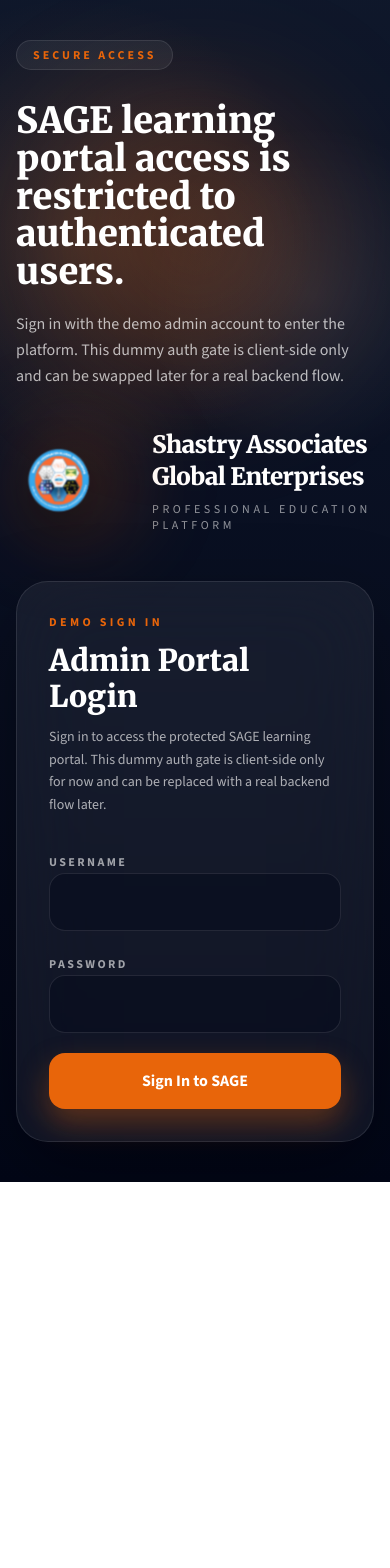
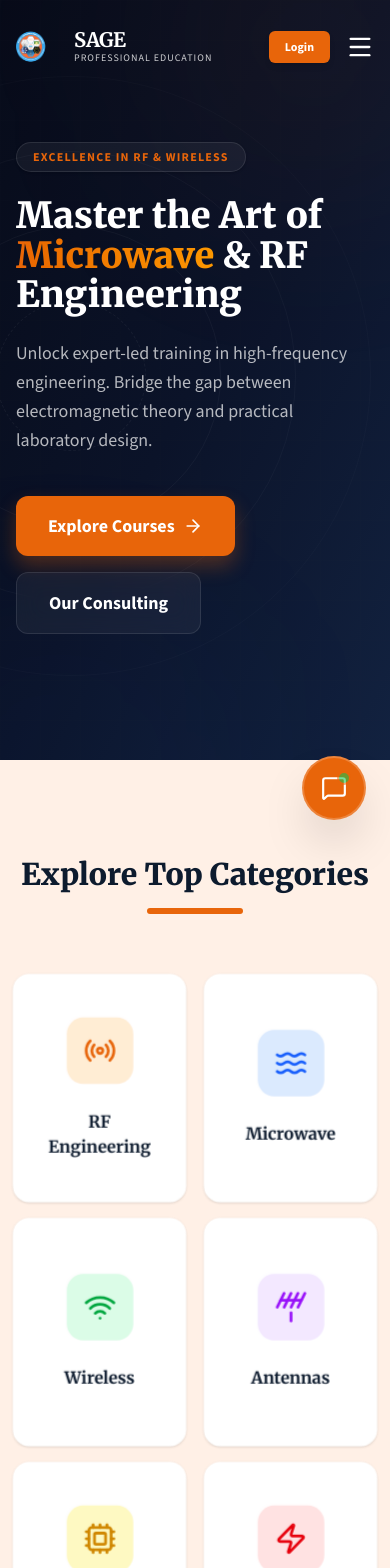
Before and after one commit to Shashankckotagi/sage-e-learning-platform, a React (Vite) app: page / in a window 390 px wide. Shown: the top 1568 px of the page. Before the commit the page ends 1182 px from the top, so only its background shows below. Built offline with nearby package versions, Linux system fonts and the light colour scheme.

Commit message:
feat: make homepage public, add header login modal and mobile toggle integration

```diff
--- a/src/App.tsx
+++ b/src/App.tsx
@@ -85,6 +85,7 @@
   const [authError, setAuthError] = useState('');
   const [isScrolled, setIsScrolled] = useState(false);
   const [isMobileMenuOpen, setIsMobileMenuOpen] = useState(false);
+  const [isLoginModalOpen, setIsLoginModalOpen] = useState(false);
 
   // Custom navigation & interaction states
   const [selectedCategory, setSelectedCategory] = useState<string | null>(null);
@@ -99,14 +100,12 @@
   }, []);
 
   useEffect(() => {
-    if (!isAuthenticated) return;
-
     const handleScroll = () => {
       setIsScrolled(window.scrollY > 50);
     };
     window.addEventListener('scroll', handleScroll);
     return () => window.removeEventListener('scroll', handleScroll);
-  }, [isAuthenticated]);
+  }, []);
 
   // Soft scroll-reset when category is updated
   useEffect(() => {
@@ -145,6 +144,8 @@
       window.sessionStorage.setItem(AUTH_STORAGE_KEY, 'true');
       setAuthError('');
       setIsAuthenticated(true);
+      setIsLoginModalOpen(false);
+      setToastMessage('Successfully logged in as Admin.');
       return;
     }
 
@@ -164,127 +165,6 @@
     window.scrollTo({ top: 0, behavior: 'auto' });
   };
 
-  if (!isAuthenticated) {
-    return (
-      <div className="min-h-screen bg-sage-navy text-white overflow-hidden relative">
-        <div className="absolute inset-0 bg-[radial-gradient(circle_at_20%_20%,rgba(251,146,60,0.16),transparent_24%),radial-gradient(circle_at_80%_25%,rgba(255,255,255,0.08),transparent_18%),linear-gradient(180deg,rgba(15,23,42,0.92),rgba(2,6,23,1))]" />
-        <div className="absolute top-24 left-1/2 -translate-x-1/2 h-72 w-72 rounded-full bg-sage-orange/20 blur-3xl" />
-
-        <div className="relative z-10 min-h-screen flex items-center justify-center px-4 py-10">
-          <div className="w-full max-w-5xl grid lg:grid-cols-[1.1fr_0.9fr] gap-10 items-center">
-            <div className="space-y-8">
-              <span className="inline-flex items-center gap-2 px-4 py-1.5 bg-white/6 border border-white/10 rounded-full text-xs font-bold uppercase tracking-[0.25em] text-sage-orange">
-                Secure Access
-              </span>
-              <div className="max-w-2xl">
-                <h1 className="text-4xl md:text-6xl font-black leading-[1.05] mb-5">
-                  SAGE learning portal access is restricted to authenticated users.
-                </h1>
-                <p className="text-white/70 text-base md:text-lg leading-relaxed">
-                  Sign in with the demo admin account to enter the platform. This dummy auth gate is client-side only and can be swapped later for a real backend flow.
-                </p>
-              </div>
-
-              <div className="flex items-center gap-4">
-                <TiltedCard
-                  altText="SAGE Logo"
-                  captionText="SAGE"
-                  containerHeight="120px"
-                  containerWidth="120px"
-                  imageHeight="120px"
-                  imageWidth="120px"
-                  rotateAmplitude={12}
-                  scaleOnHover={1.05}
-                  showMobileWarning={false}
-                  showTooltip={false}
-                  displayOverlayContent={true}
-                  className="h-[120px] w-[120px]"
-                  overlayContent={
-                    <div className="relative flex h-[120px] w-[120px] items-center justify-center">
-                      <div className="absolute inset-0 rounded-full bg-sage-orange/20 blur-2xl" />
-                      <img
-                        src="/SAGE Hexagon Logo.png"
-                        alt="SAGE Logo"
-                        className="relative z-10 h-[92px] w-[92px] object-contain drop-shadow-[0_18px_24px_rgba(0,0,0,0.35)]"
-                      />
-                    </div>
-                  }
-                />
-                <div>
-                  <p className="text-2xl font-serif font-black tracking-tight">Shastry Associates Global Enterprises</p>
-                  <p className="text-white/55 uppercase tracking-[0.3em] text-xs mt-2">Professional Education Platform</p>
-                </div>
-              </div>
-            </div>
-
-            <motion.div
-              initial={{ opacity: 0, y: 24 }}
-              animate={{ opacity: 1, y: 0 }}
-              className="bg-white/[0.06] border border-white/10 backdrop-blur-2xl rounded-[2rem] p-8 md:p-10 shadow-[0_30px_80px_rgba(0,0,0,0.35)]"
-            >
-              <div className="mb-8">
-                <p className="text-sage-orange text-xs font-bold uppercase tracking-[0.28em] mb-3">Demo Sign In</p>
-                <h2 className="text-3xl font-black mb-3">Admin Portal Login</h2>
-                <p className="text-white/65 text-sm leading-relaxed">
-                  Sign in to access the protected SAGE learning portal. This dummy auth gate is client-side only for now and can be replaced with a real backend flow later.
-                </p>
-              </div>
-
-              <form onSubmit={handleLogin} className="space-y-5">
-                <div className="space-y-2">
-                  <label htmlFor="auth-email" className="text-xs font-bold uppercase tracking-[0.2em] text-white/60">
-                    Username
-                  </label>
-                  <input
-                    id="auth-email"
-                    type="email"
-                    value={authEmail}
-                    onChange={(e) => {
-                      setAuthEmail(e.target.value);
-                      setAuthError('');
-                    }}
-                    className="w-full rounded-2xl border border-white/10 bg-slate-950/40 px-5 py-4 text-white outline-none transition-colors focus:border-sage-orange"
-                    placeholder=""
-                  />
-                </div>
-
-                <div className="space-y-2">
-                  <label htmlFor="auth-password" className="text-xs font-bold uppercase tracking-[0.2em] text-white/60">
-                    Password
-                  </label>
-                  <input
-                    id="auth-password"
-                    type="password"
-                    value={authPassword}
-                    onChange={(e) => {
-                      setAuthPassword(e.target.value);
-                      setAuthError('');
-                    }}
-                    className="w-full rounded-2xl border border-white/10 bg-slate-950/40 px-5 py-4 text-white outline-none transition-colors focus:border-sage-orange"
-                    placeholder=""
-                  />
-                </div>
-
-                {authError && (
-                  <div className="rounded-2xl border border-red-400/25 bg-red-500/10 px-4 py-3 text-sm text-red-200">
-                    {authError}
-                  </div>
-                )}
-
-                <button
-                  type="submit"
-                  className="w-full bg-sage-orange text-white py-4 rounded-2xl font-black text-base hover:bg-opacity-90 transition-all shadow-[0_14px_30px_rgba(232,101,10,0.35)] cursor-pointer"
-                >
-                  Sign In to SAGE
-                </button>
-              </form>
-            </motion.div>
-          </div>
-        </div>
-      </div>
-    );
-  }
-
   return (
     <div className="min-h-screen bg-white selection:bg-sage-orange selection:text-white">
       {/* Navbar */}
@@ -293,7 +173,14 @@
           <div className="flex justify-between items-center">
             {/* Logo */}
             <div
-              onClick={() => setSelectedCategory(null)}
+              onClick={() => {
+                setSelectedCategory(null);
+                setViewingCourse(null);
+                setEnrolledCourse(null);
+                setIsLoginModalOpen(false);
+                setIsMobileMenuOpen(false);
+                window.scrollTo({ top: 0, behavior: 'smooth' });
+              }}
               className="flex items-center space-x-3 cursor-pointer"
             >
               <img src="/SAGE Hexagon Logo.png" alt="SAGE Logo" className="w-[46px] h-[46px] shrink-0 hover:rotate-6 transition-transform duration-300 object-contain" />
@@ -319,6 +206,9 @@
                     e.preventDefault();
                     if (item === 'Home') {
                       setSelectedCategory(null);
+                      setViewingCourse(null);
+                      setEnrolledCourse(null);
+                      setIsLoginModalOpen(false);
                       window.scrollTo({ top: 0, behavior: 'smooth' });
                     } else if (item === 'Courses') {
                       setSelectedCategory(null);
@@ -351,6 +241,8 @@
 
             {/* Auth Buttons */}
             <div className="hidden lg:flex items-center space-x-4">
+              {isAuthenticated ? (
+                <>
                   <button
                     onClick={handleLogout}
                     className="text-sm font-semibold px-4 py-2 transition-colors hover:text-sage-orange text-white cursor-pointer"
@@ -363,13 +255,38 @@
                   >
                     Admin Access
                   </button>
+                </>
+              ) : (
+                <button
+                  onClick={() => setIsLoginModalOpen(true)}
+                  className="bg-sage-orange text-white text-sm font-bold px-6 py-2.5 rounded-md hover:bg-opacity-90 transition-all shadow-md hover:shadow-lg cursor-pointer"
+                >
+                  Login
+                </button>
+              )}
             </div>
 
-            {/* Mobile Menu Toggle */}
-            <div className="lg:hidden">
+            {/* Mobile Menu Toggle & Login */}
+            <div className="lg:hidden flex items-center space-x-4">
+              {!isAuthenticated ? (
+                <button
+                  onClick={() => setIsLoginModalOpen(true)}
+                  className="bg-sage-orange text-white text-xs font-bold px-4 py-2 rounded-md hover:bg-opacity-90 transition-all shadow-md cursor-pointer"
+                >
+                  Login
+                </button>
+              ) : (
+                <button
+                  onClick={handleLogout}
+                  className="text-white text-xs font-semibold px-3 py-2 transition-colors hover:text-sage-orange cursor-pointer"
+                >
+                  Logout
+                </button>
+              )}
               <button
                 onClick={() => setIsMobileMenuOpen(!isMobileMenuOpen)}
                 className="text-white"
+                aria-label="Toggle Menu"
               >
                 {isMobileMenuOpen ? <X size={28} /> : <Menu size={28} />}
               </button>
@@ -397,6 +314,9 @@
                       setIsMobileMenuOpen(false);
                       if (item === 'Home') {
                         setSelectedCategory(null);
+                        setViewingCourse(null);
+                        setEnrolledCourse(null);
+                        setIsLoginModalOpen(false);
                         window.scrollTo({ top: 0, behavior: 'smooth' });
                       } else if (item === 'Courses') {
                         setSelectedCategory(null);
@@ -425,21 +345,44 @@
                   </a>
                 ))}
                 <div className="pt-4 flex flex-col space-y-3 px-3">
+                  {!isAuthenticated ? (
                     <button
                       onClick={() => {
                         setIsMobileMenuOpen(false);
-                      setToastMessage('SAGE trainee portal login is currently under maintenance.');
+                        setIsLoginModalOpen(true);
+                      }}
+                      className="w-full text-center py-3 bg-sage-orange text-white font-bold rounded-md cursor-pointer"
+                    >
+                      Login
+                    </button>
+                  ) : (
+                    <>
+                      <button
+                        onClick={() => {
+                          setIsMobileMenuOpen(false);
+                          setToastMessage(`Signed in as ${AUTH_EMAIL}`);
+                        }}
+                        className="w-full text-center py-3 bg-sage-orange text-white font-bold rounded-md cursor-pointer"
+                      >
+                        Admin Access
+                      </button>
+                      <button
+                        onClick={() => {
+                          setIsMobileMenuOpen(false);
+                          handleLogout();
                         }}
                         className="w-full text-center py-3 text-white font-bold border border-white/20 rounded-md cursor-pointer"
                       >
-                    Login
+                        Logout
                       </button>
+                    </>
+                  )}
                   <button
                     onClick={() => {
                       setIsMobileMenuOpen(false);
                       setToastMessage('Registration is currently restricted to pre-approved corporate clients.');
                     }}
-                    className="w-full text-center py-3 bg-sage-orange text-white font-bold rounded-md cursor-pointer"
+                    className="w-full text-center py-3 border border-white/10 text-white/70 font-semibold rounded-md cursor-pointer animate-pulse"
                   >
                     Sign Up
                   </button>
@@ -1160,6 +1103,95 @@
         )}
       </AnimatePresence>
 
+      {/* Login Modal */}
+      <AnimatePresence>
+        {isLoginModalOpen && (
+          <div className="fixed inset-0 bg-sage-navy/80 backdrop-blur-md z-[120] flex items-center justify-center p-4">
+            <motion.div
+              initial={{ scale: 0.95, opacity: 0 }}
+              animate={{ scale: 1, opacity: 1 }}
+              exit={{ scale: 0.95, opacity: 0 }}
+              className="bg-slate-900/90 border border-white/10 backdrop-blur-2xl rounded-[2rem] p-8 md:p-10 shadow-[0_30px_80px_rgba(0,0,0,0.5)] max-w-md w-full relative animate-fadeIn"
+            >
+              {/* Close Button */}
+              <button
+                onClick={() => {
+                  setIsLoginModalOpen(false);
+                  setAuthError('');
+                }}
+                className="absolute top-6 right-6 text-white/50 hover:text-white hover:bg-white/10 p-2 rounded-xl transition-colors cursor-pointer"
+              >
+                <X size={20} />
+              </button>
+
+              <div className="mb-6 text-white text-left">
+                <p className="text-sage-orange text-xs font-bold uppercase tracking-[0.28em] mb-3">Demo Sign In</p>
+                <h2 className="text-3xl font-black mb-3">Admin Portal Login</h2>
+                <p className="text-white/65 text-sm leading-relaxed">
+                  Sign in to access the protected SAGE learning portal.
+                </p>
+              </div>
+
+              {/* Demo Credentials Box */}
+              <div className="mb-6 p-4 rounded-2xl bg-white/5 border border-white/10 text-xs text-white/60 space-y-1 text-left">
+                <span className="font-bold text-sage-orange uppercase tracking-wider block">Demo Credentials</span>
+                <p>Email: <code className="text-white bg-white/10 px-1.5 py-0.5 rounded font-mono">admin@sage.com</code></p>
+                <p>Password: <code className="text-white bg-white/10 px-1.5 py-0.5 rounded font-mono">admin@123</code></p>
+              </div>
+
+              <form onSubmit={handleLogin} className="space-y-5">
+                <div className="space-y-2 text-left">
+                  <label htmlFor="auth-email" className="text-xs font-bold uppercase tracking-[0.2em] text-white/60">
+                    Username / Email
+                  </label>
+                  <input
+                    id="auth-email"
+                    type="email"
+                    value={authEmail}
+                    onChange={(e) => {
+                      setAuthEmail(e.target.value);
+                      setAuthError('');
+                    }}
+                    className="w-full rounded-2xl border border-white/10 bg-slate-950/40 px-5 py-4 text-white outline-none transition-colors focus:border-sage-orange"
+                    placeholder="admin@sage.com"
+                  />
+                </div>
+
+                <div className="space-y-2 text-left">
+                  <label htmlFor="auth-password" className="text-xs font-bold uppercase tracking-[0.2em] text-white/60">
+                    Password
+                  </label>
+                  <input
+                    id="auth-password"
+                    type="password"
+                    value={authPassword}
+                    onChange={(e) => {
+                      setAuthPassword(e.target.value);
+                      setAuthError('');
+                    }}
+                    className="w-full rounded-2xl border border-white/10 bg-slate-950/40 px-5 py-4 text-white outline-none transition-colors focus:border-sage-orange"
+                    placeholder="••••••••"
+                  />
+                </div>
+
+                {authError && (
+                  <div className="rounded-2xl border border-red-400/25 bg-red-500/10 px-4 py-3 text-sm text-red-200 text-left">
+                    {authError}
+                  </div>
+                )}
+
+                <button
+                  type="submit"
+                  className="w-full bg-sage-orange text-white py-4 rounded-2xl font-black text-base hover:bg-opacity-90 transition-all shadow-[0_14px_30px_rgba(232,101,10,0.35)] cursor-pointer"
+                >
+                  Sign In to SAGE
+                </button>
+              </form>
+            </motion.div>
+          </div>
+        )}
+      </AnimatePresence>
+
       {/* Toast Alert Notification */}
       <AnimatePresence>
         {toastMessage && (
```
Lines whose indentation alone changed are shown as unchanged.
